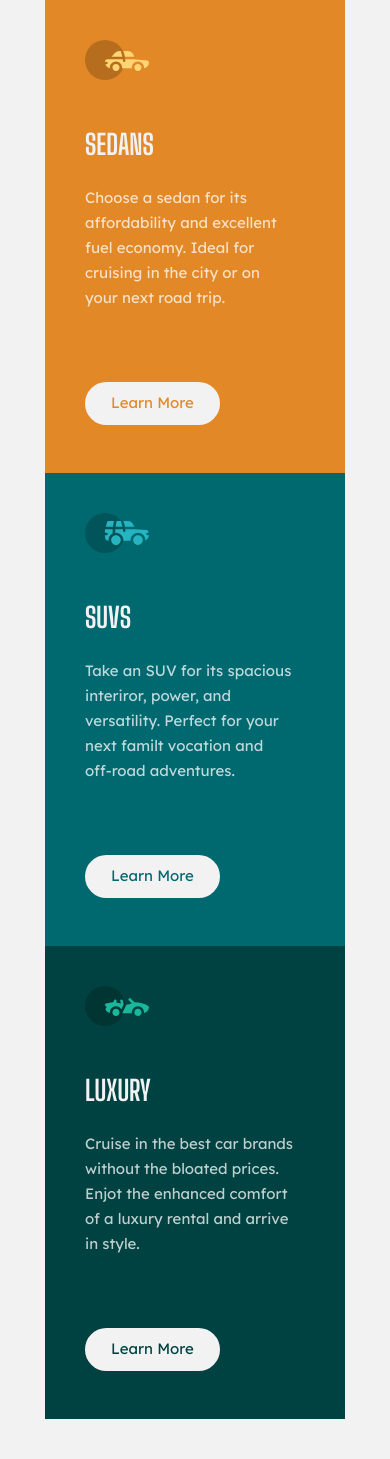
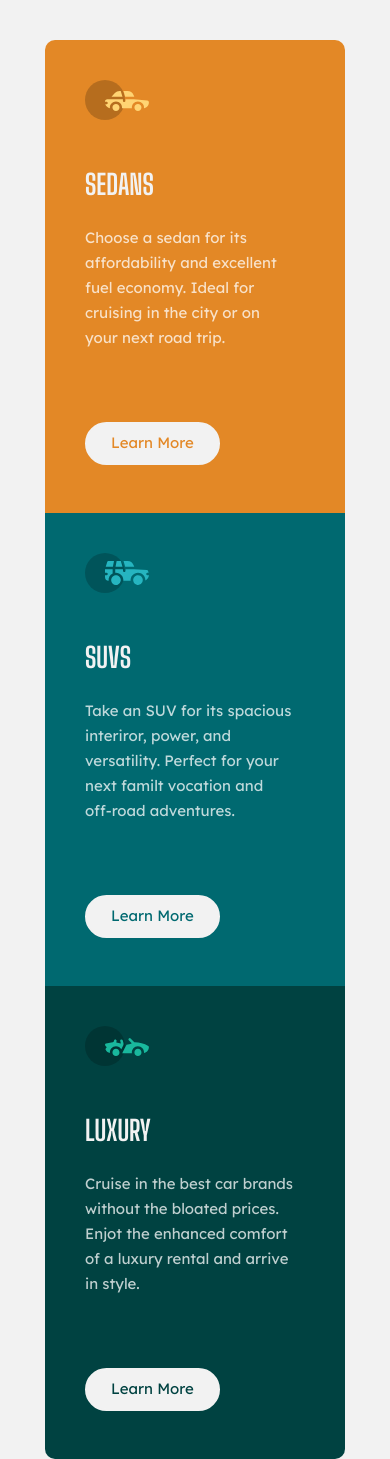
Before and after one commit to eniskrt/3_column_prview_card, a plain HTML site: page index.html in a window 390 px wide. Before the commit the page ends 1419 px from the top, so only its background shows below. Drawn offline with nearby package versions, Linux system fonts and the light colour scheme.

Commit message:
border-radius of responsive improved

```diff
--- a/assets/style/style.css
+++ b/assets/style/style.css
@@ -84,5 +84,20 @@ body{
 @media(max-width:576px){
     .container{
         height: 100%;
+        margin-top: 5rem;
+}
+.card:first-child{
+    border-radius: 10px 10px 0 0 !important;
+    -webkit-border-radius: 10px 10px 0 0 !important;
+    -moz-border-radius: 10px 10px 0 0 !important;
+    -ms-border-radius: 10px 10px 0 0 !important;
+    -o-border-radius: 10px 10px 0 0 !important;
+    }
+.card:last-child{
+    border-radius: 0 0 10px 10px !important;
+    -webkit-border-radius: 0 0 10px 10px !important;
+    -moz-border-radius: 0 0 10px 10px !important;
+    -ms-border-radius: 0 0 10px 10px !important;
+    -o-border-radius: 0 0 10px 10px !important;
     }
 }
```
